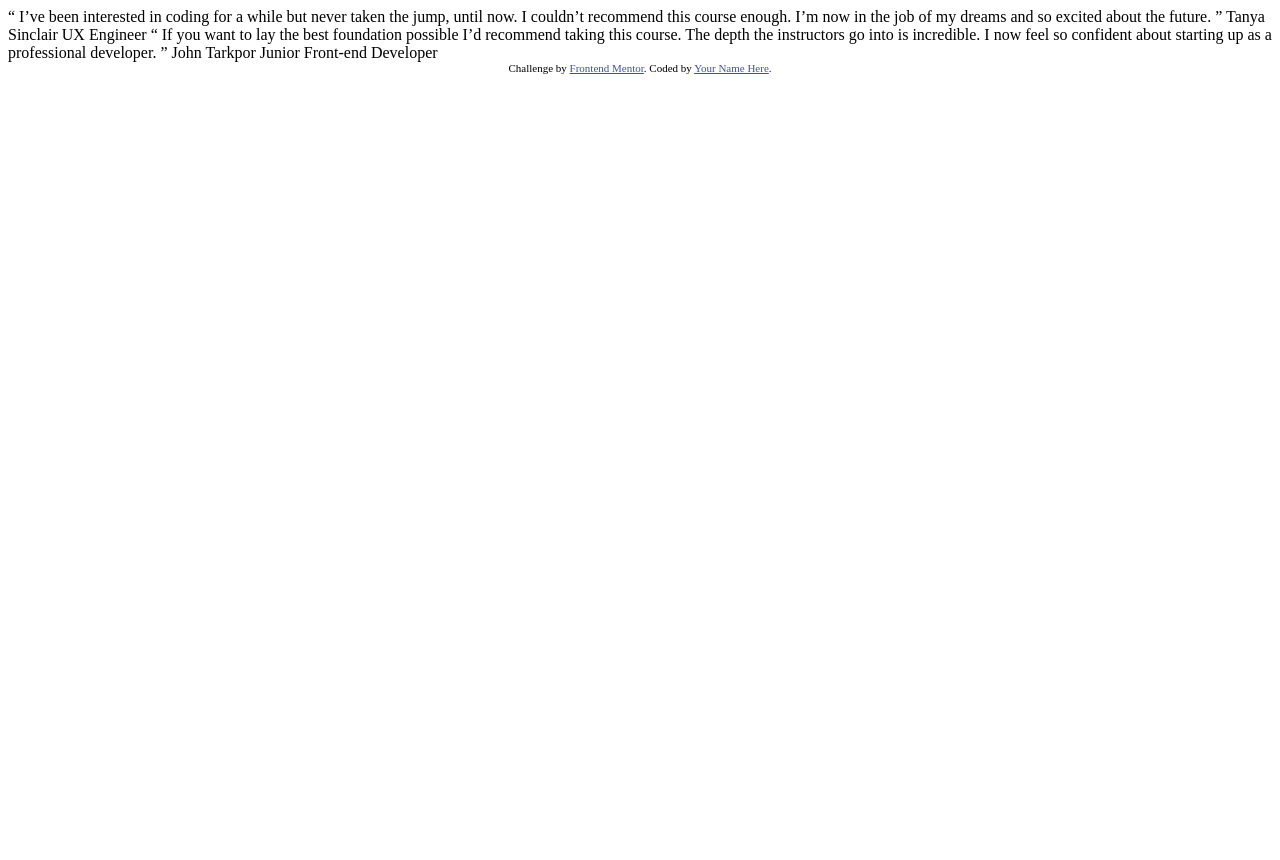
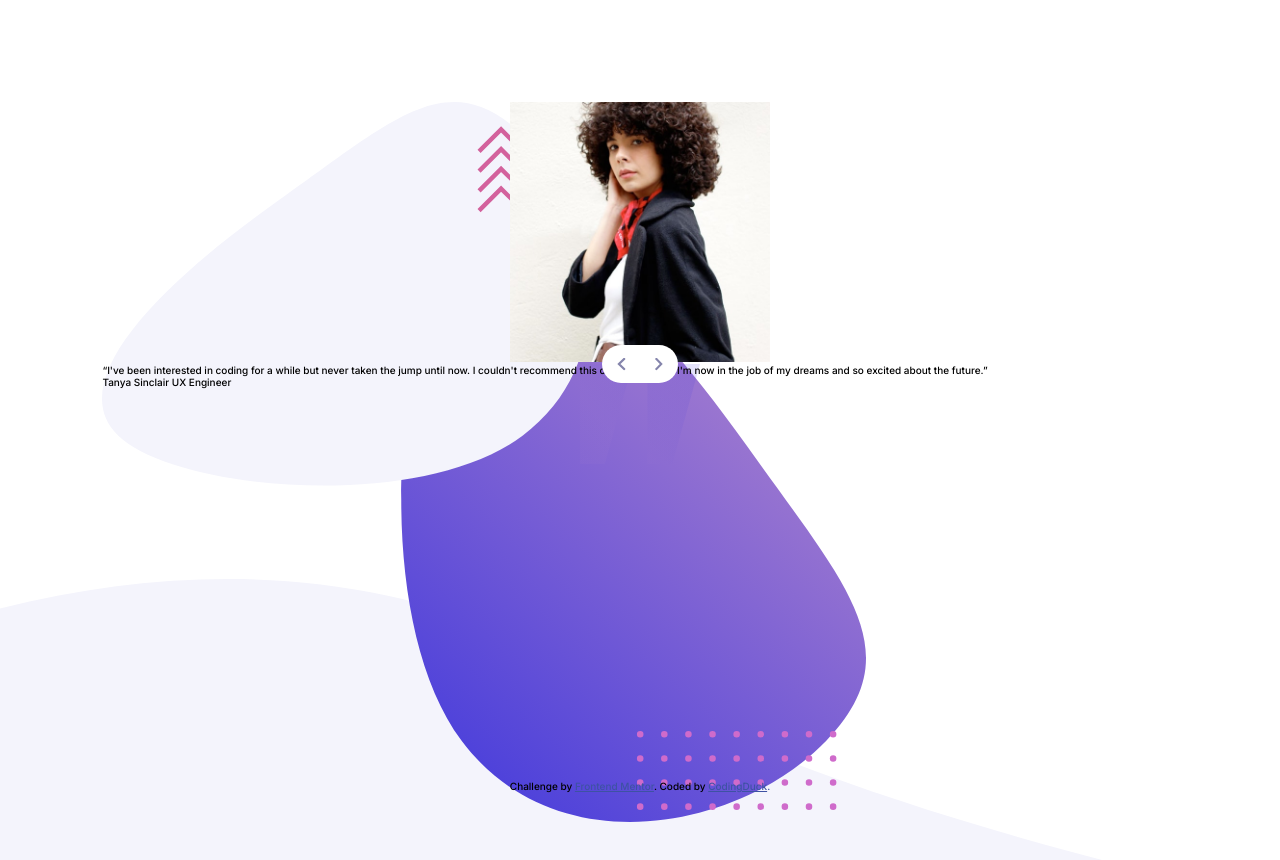
Before and after one commit to KaskaS-O/coding-bootcamp-testimonials-slider, a plain HTML site: page index.html in a window 1280 px wide. Before the commit the page ends 800 px from the top, so only its background shows below. Drawn offline with Linux system fonts and the light colour scheme.

Commit message:
Create basic project structure, style slider component

```diff
--- a/index.html
+++ b/index.html
@@ -3,7 +3,6 @@
   <head>
     <meta charset="UTF-8" />
     <meta name="viewport" content="width=device-width, initial-scale=1.0" />
-    <!-- displays site properly based on user's device -->
 
     <link
       rel="icon"
@@ -12,33 +11,59 @@
       href="./images/favicon-32x32.png"
     />
 
+    <link rel="preconnect" href="https://fonts.googleapis.com">
+    <link rel="preconnect" href="https://fonts.gstatic.com" crossorigin>
+    <link href="https://fonts.googleapis.com/css2?family=Inter:wght@300;500;700&display=swap" rel="stylesheet">
+    <link rel="stylesheet" href="./css/style.css">
+
     <title>Frontend Mentor | Coding Bootcamp Testimonials Slider</title>
 
-    <!-- Feel free to remove these styles or customise in your own stylesheet 👍 -->
-    <style>
-      .attribution {
-        font-size: 11px;
-        text-align: center;
-      }
-      .attribution a {
-        color: hsl(228, 45%, 44%);
-      }
-    </style>
   </head>
   <body>
-    “ I’ve been interested in coding for a while but never taken the jump, until
-    now. I couldn’t recommend this course enough. I’m now in the job of my
-    dreams and so excited about the future. ” Tanya Sinclair UX Engineer “ If
-    you want to lay the best foundation possible I’d recommend taking this
-    course. The depth the instructors go into is incredible. I now feel so
-    confident about starting up as a professional developer. ” John Tarkpor
-    Junior Front-end Developer
+      <div class="grid-container">
+      <div class="photo">
+        <img class="photo__img" src="./images/image-tanya.jpg" alt="" />
+        <img class="photo__img hidden" src="./images/image-john.jpg" alt="" />
+        <div class="slider">
+          <div class="slider__arrow">
+            <img class="slider__icon" src="./images/icon-prev.svg" alt="">
+          </div>
+          <div class="slider__arrow">
+            <img class="slider__icon" src="./images/icon-next.svg" alt="">
+          </div>
+        </div>
+      </div>
+      <div class="testimonial">
+        <p class="testimonial__txt">
+          “I've been interested in coding for a while but never taken the jump
+          until now. I couldn't recommend this course enough. I'm now in the job
+          of my dreams and so excited about the future.”
+        </p>
+        <div class="testimonial__author author">
+          <span class="author__name">Tanya Sinclair</span>
+          <span class="author__profession">UX Engineer</span>
+        </div>
+      </div>
 
-    <div class="attribution">
-      Challenge by
-      <a href="https://www.frontendmentor.io?ref=challenge" target="_blank"
-        >Frontend Mentor</a
-      >. Coded by <a href="#">Your Name Here</a>.
+      <div class="testimonial hidden">
+        <p class="testimonial__txt">
+          “If you want to lay the best foundation possible I'd recommend taking
+          this course. The depth the instructors go into is incredible. I now
+          feel so confident about starting up as a professional developer.”
+        </p>
+        <div class="testimonial__author author">
+          <span class="author__name">John Tarkpor</span>
+          <span class="author__profession">Junior Front-end Developer</span>
+        </div>
+      </div>
     </div>
+
+    <footer class="footer">
+      <div class="attribution">
+        Challenge by
+        <a href="https://www.frontendmentor.io?ref=challenge" target="_blank">Frontend Mentor</a>. Coded by <a href="#">CodingDuck<a>.
+      </div>
+    </footer>
+    <script src="./main.js"></script>
   </body>
 </html>
--- /dev/null
+++ b/scss/_base.scss
@@ -0,0 +1,16 @@
+@import "variables";
+// - Font size: 32px
+
+html {
+  font-size: 10px;
+}
+
+body {
+  height: 100vh;
+  overflow: hidden;
+  font-family: "Inter", sans-serif;
+  background-image: url(../images/pattern-curve.svg);
+  background-size: contain;
+  background-repeat: no-repeat;
+  background-position: bottom;
+}
--- /dev/null
+++ b/scss/_reset.scss
@@ -0,0 +1,5 @@
+* {
+  margin: 0;
+  padding: 0;
+  box-sizing: border-box;
+}
--- /dev/null
+++ b/scss/_slider.scss
@@ -0,0 +1,26 @@
+.slider {
+  display: flex;
+  position: absolute;
+  bottom: 0;
+  left: 50%;
+  transform: translate(-50%, 50%);
+  z-index: 2;
+  width: 76px;
+  height: 38px;
+  border-radius: 19px;
+  background-color: #fff;
+
+  &__arrow {
+    position: relative;
+    height: 100%;
+    width: 50%;
+  }
+
+  &__icon {
+    position: absolute;
+    height: 1.3rem;
+    top: 50%;
+    left: 50%;
+    transform: translate(-50%, -50%);
+  }
+}
--- /dev/null
+++ b/scss/_variables.scss
@@ -0,0 +1,11 @@
+$dark-blue: hsl(240, 38%, 20%);
+$grayish-blue: hsl(240, 18%, 77%);
+
+// breakpoints
+$mobile-xs: 300px;
+$mobile-md: 768px;
+$mobile-lg: 1024px;
+
+$desktop-sm: 1200px;
+$desktop-lg: 1440px;
+$desktop-xl: 1600px;
--- /dev/null
+++ b/scss/style.scss
@@ -0,0 +1,52 @@
+@import "reset";
+@import "variables";
+@import "base";
+@import "slider";
+
+.grid-container {
+  display: grid;
+  grid-template-columns: 1fr;
+  grid-template-rows: auto 1fr;
+
+  height: 90vh;
+  margin: 8vw 8vw;
+  background-image: url(../images/pattern-bg.svg);
+  background-size: contain;
+  background-repeat: no-repeat;
+}
+
+.photo {
+  position: relative;
+  text-align: center;
+
+  &__img {
+    width: 260px;
+    height: 260px;
+  }
+}
+
+.testimonial {
+  background-image: url(../images/pattern-quotes.svg);
+  background-size: auto;
+  background-repeat: no-repeat;
+  background-position: top center;
+}
+
+.footer {
+  position: absolute;
+  bottom: 1%;
+  left: 0;
+  width: 100%;
+}
+
+.attribution {
+  text-align: center;
+
+  a {
+    color: hsl(228, 45%, 44%);
+  }
+}
+
+.hidden {
+  display: none;
+}
```
Also changed, not shown: css/style.css (added), main.js (added).
